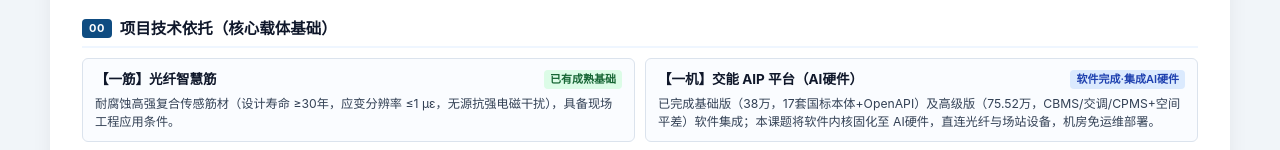
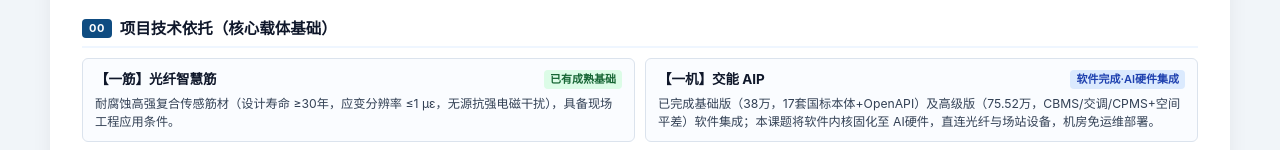
Before and after one commit to shaunaxin-bot/hubei-road-prototype, a plain HTML site: page zero_carbon_corridor.html in a window 1280 px wide. Shown: the part 275-425 px from the top of the page. Drawn offline with Linux system fonts and the light colour scheme.

Commit message:
Clean up 【一机】 card title to avoid AIP AI硬件 repetition

```diff
--- a/zero_carbon_corridor.html
+++ b/zero_carbon_corridor.html
@@ -356,8 +356,8 @@
             </div>
             <div class="card">
                 <div class="card-top">
-                    <span class="card-name">【一机】交能 AIP 平台（AI硬件）</span>
-                    <span class="status st-hw">软件完成·集成AI硬件</span>
+                    <span class="card-name">【一机】交能 AIP</span>
+                    <span class="status st-hw">软件完成·AI硬件集成</span>
                 </div>
                 <p>已完成基础版（38万，17套国标本体+OpenAPI）及高级版（75.52万，CBMS/交调/CPMS+空间平差）软件集成；本课题将软件内核固化至 AI硬件，直连光纤与场站设备，机房免运维部署。</p>
             </div>
```
